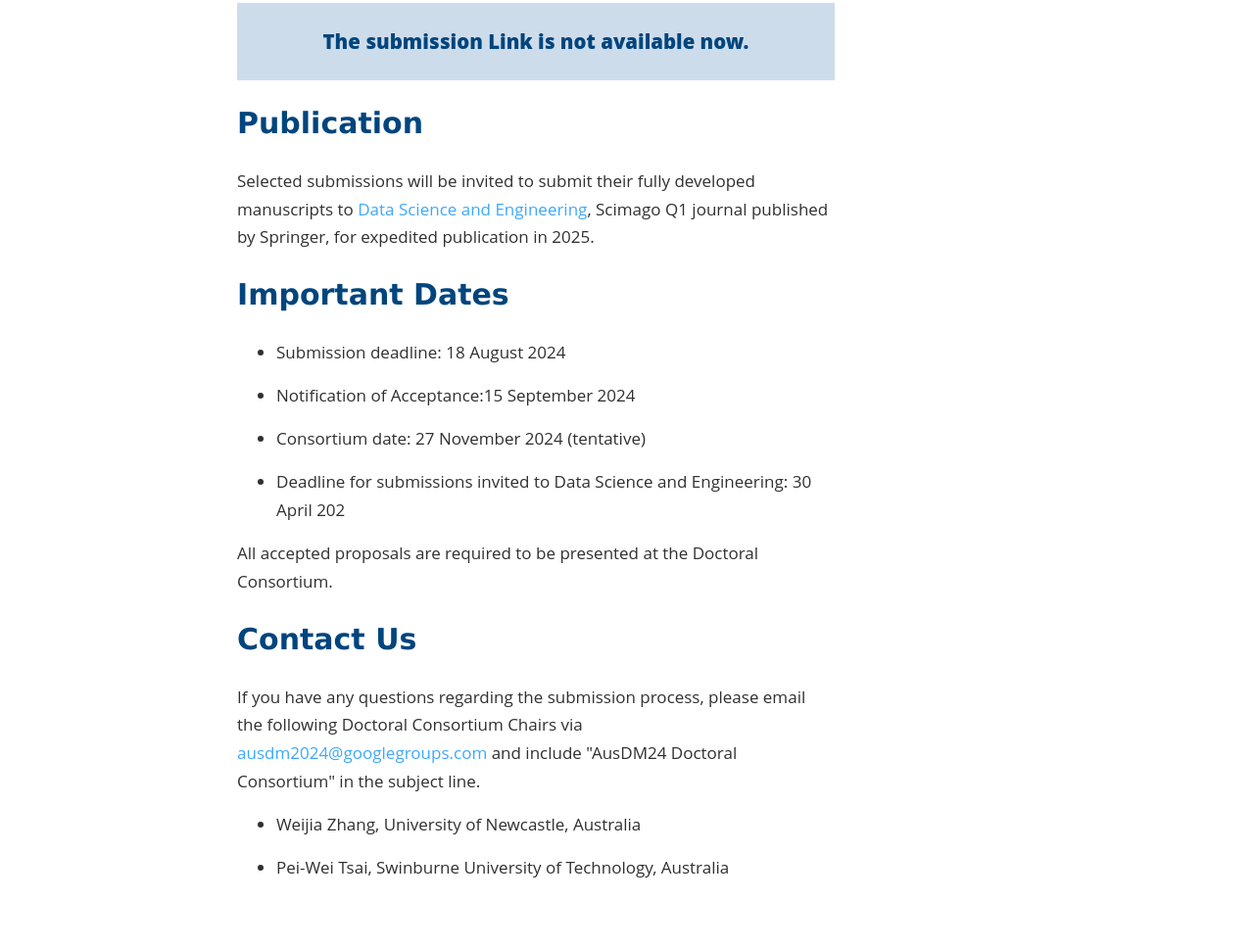
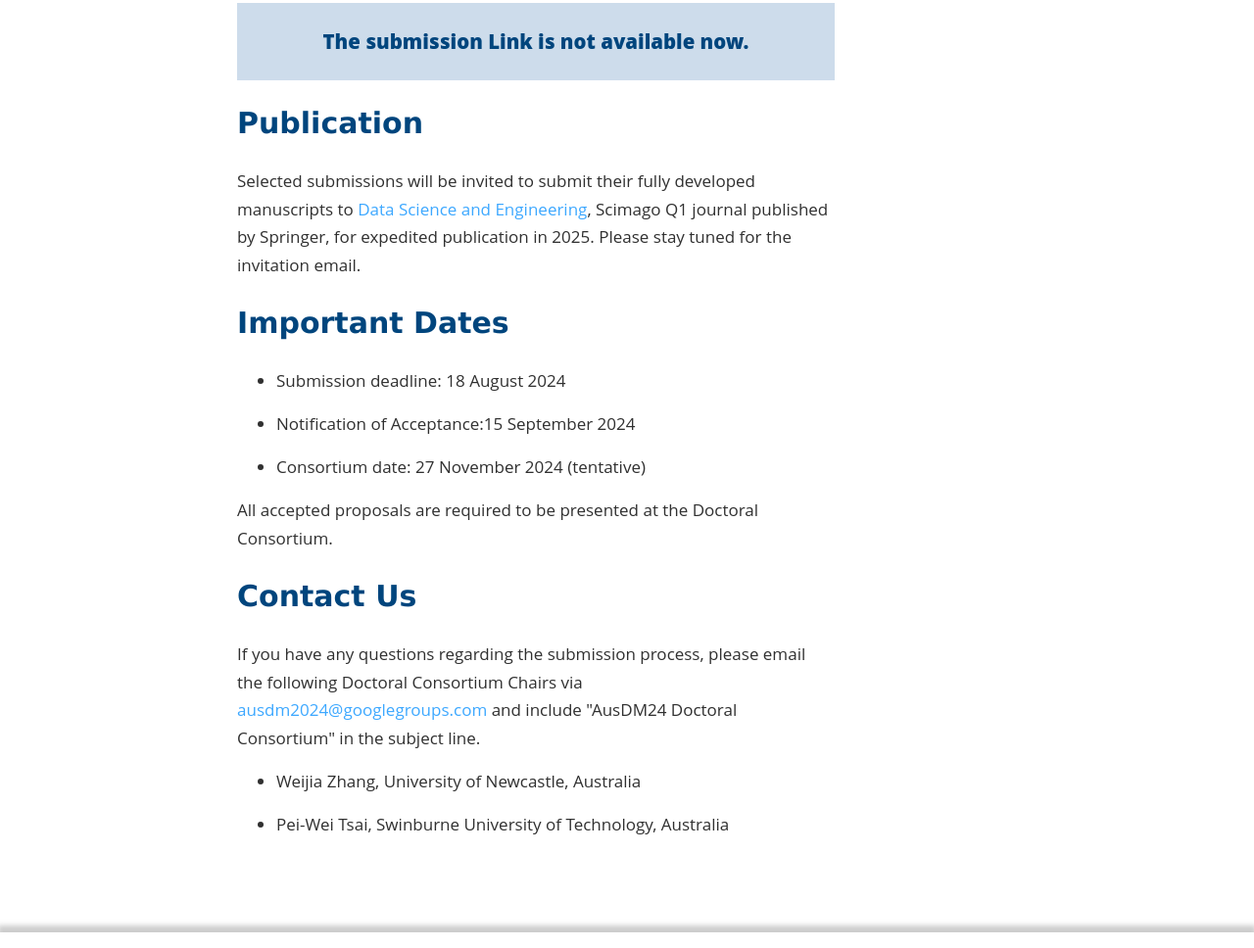
Before and after one commit to AusDM24WebSupport/AusDM24WebSupport.github.io, a plain HTML site: page docs/Call for Doctoral Consortium.html in a window 1280 px wide. Shown: the part 2225-3193 px from the top of the page at 98% size. Drawn offline with nearby package versions, Linux system fonts and the light colour scheme.

Commit message:
30/5/2024 Update some texts

```diff
--- a/docs/Call for Doctoral Consortium.html
+++ b/docs/Call for Doctoral Consortium.html
@@ -124,7 +124,7 @@
                     <h1>Publication</h1>
                     <p>Selected submissions will be invited to submit their fully developed manuscripts to <a
                             href="https://link.springer.com/journal/41019">Data Science and Engineering</a>, Scimago Q1
-                        journal published by Springer, for expedited publication in 2025.</p>
+                        journal published by Springer, for expedited publication in 2025. Please stay tuned for the invitation email.</p>
                     <h1>Important Dates</h1>
                     <ul>
                         <li>
@@ -135,9 +135,6 @@
                         </li>
                         <li>
                             <p>Consortium date: 27 November 2024 (tentative)</p>
-                        </li>
-                        <li>
-                            <p>Deadline for submissions invited to Data Science and Engineering: 30 April 202</p>
                         </li>
                     </ul>
                     <p>All accepted proposals are required to be presented at the Doctoral Consortium.</p>
```
Also changed, not shown: 1 other file.
